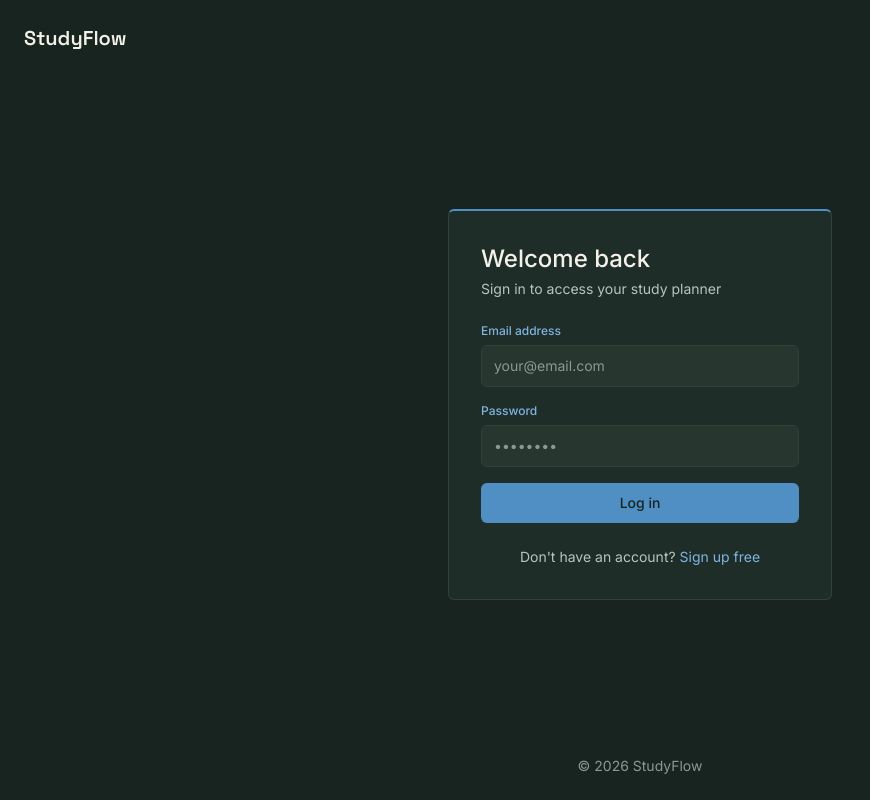
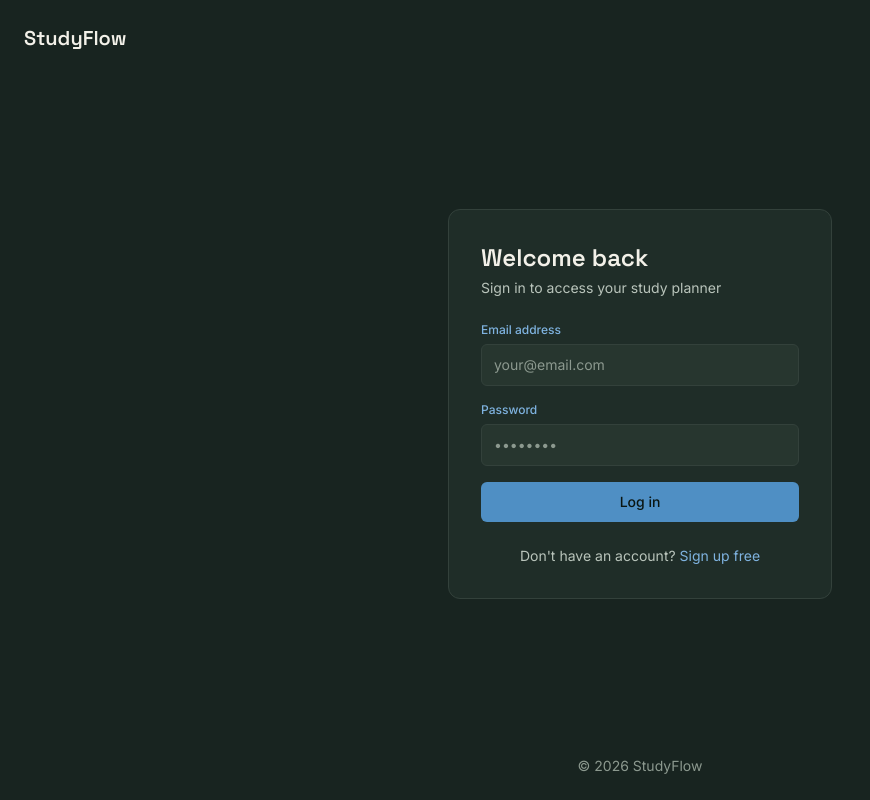
Before and after one commit to 7chapatti/Studyflow-Final, a Next.js app: page /login in a window 1280 px wide. Shown: the whole page, without its empty margins (0-870 px from the left). Built offline with nearby package versions, Linux system fonts and the light colour scheme; no server answers.

Commit message:
Refactor LoginForm component and update styles

```diff
--- a/src/app/(auth)/login/page.tsx
+++ b/src/app/(auth)/login/page.tsx
@@ -30,8 +30,6 @@ function LoginForm() {
   async function handleSubmit(e: React.FormEvent) {
     e.preventDefault();
     setError("");
-
-    // Validate inputs
     const result = LogInSchema.safeParse({ email, password });
     if (!result.success) {
         setError(result.error.issues[0].message);
@@ -47,7 +45,6 @@ function LoginForm() {
     });
 
     if (authError) {
-      // Don't reveal whether email exists — generic message
       setError("Invalid email or password.");
       setLoading(false);
       return;
@@ -58,8 +55,9 @@ function LoginForm() {
   }
 
   return (
-    <section className="w-full max-w-sm bg-card border border-border border-t-2 border-t-indigo rounded-lg p-8">
-      <h1 className="font-sora text-2xl font-medium text-text mb-1">
+    <div className="w-full max-w-sm">
+      <div className="bg-card border border-border rounded-2xl p-8">
+        <h1 className="font-display text-2xl font-semibold text-text mb-1">
           Welcome back
         </h1>
         <p className="text-muted text-sm mb-6">
@@ -114,7 +112,7 @@ function LoginForm() {
           <button
             type="submit"
             disabled={loading}
-            className="w-full bg-indigo hover:bg-il text-navy font-medium rounded-lg py-2.5 text-sm transition-colors disabled:opacity-50 disabled:cursor-not-allowed"
+            className="w-full bg-indigo hover:bg-il text-ink font-medium rounded-lg py-2.5 text-sm transition-colors disabled:opacity-50 disabled:cursor-not-allowed"
           >
             {loading ? "Signing in…" : "Log in"}
           </button>
@@ -129,6 +127,7 @@ function LoginForm() {
             Sign up free
           </Link>
         </p>
-    </section>
+      </div>
+    </div>
   );
 }
```
Lines whose indentation alone changed are shown as unchanged.
